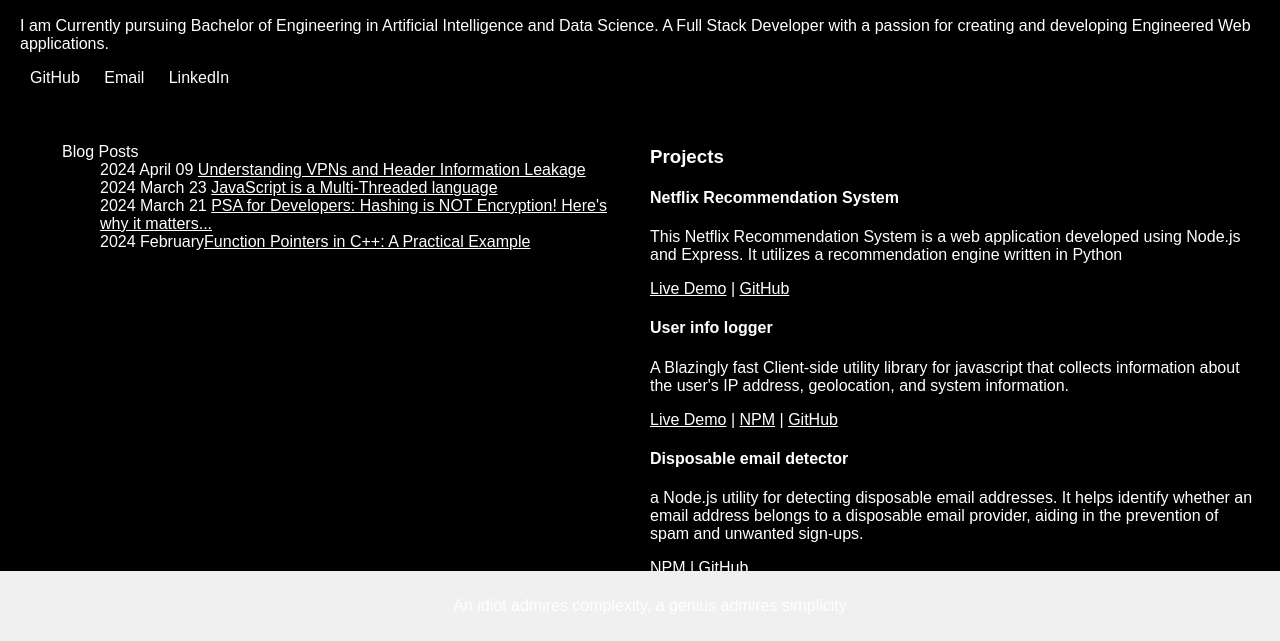
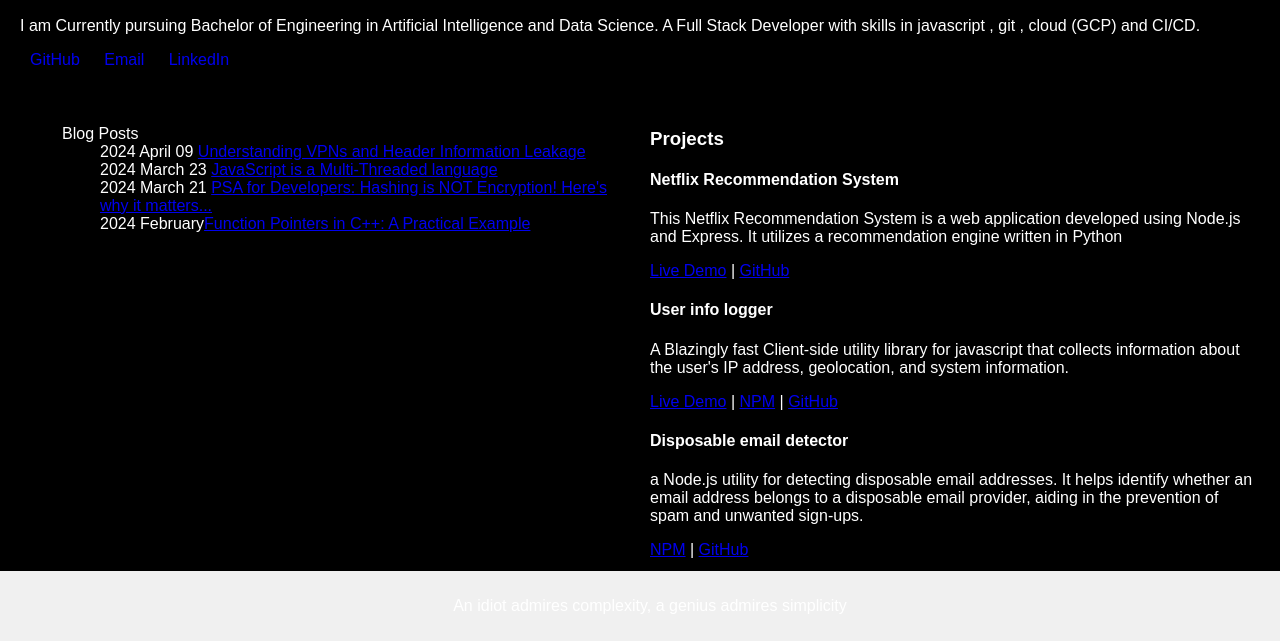
Before and after one commit to IntegerAlex/realtalkportfolio, a website: page public/index.html in a window 1280 px wide. Shown: the part 159-800 px from the top of the page. Drawn offline with Linux system fonts and the light colour scheme.

Commit message:
minor bugs

```diff
--- a/public/index.html
+++ b/public/index.html
@@ -13,12 +13,12 @@
         <h2>Engineer</h2>
         <p>
             I am Currently pursuing Bachelor of Engineering in Artificial Intelligence and Data Science.
-            A Full Stack Developer with a passion for creating and developing Engineered Web applications.
+            A Full Stack Developer with skills in javascript , git , cloud (GCP) and CI/CD.
         </p>
         <div id="social-links">
-            <a href="https://github.com/IntegerAlex">GitHub</a>
-            <a href="mailto:inquiry.akshatkotpalliwar@gmail.com">Email</a>
-            <a href="https://www.linkedin.com/in/akshat-kotpalliwar-554944258/">LinkedIn</a>
+            <a href="https://github.com/IntegerAlex" target="_blank">GitHub</a>
+            <a href="mailto:inquiry.akshatkotpalliwar@gmail.com" target="_blank">Email</a>
+            <a href="https://www.linkedin.com/in/akshat-kotpalliwar-554944258/" target="_blank">LinkedIn</a>
         </div>
     </div>
     <div id="container">
--- a/public/style.css
+++ b/public/style.css
@@ -3,13 +3,13 @@ body {
     font-family: Arial, sans-serif;
     margin: 0;
     padding: 0;
-	background-color: #000000;
-	color: #ffffff;
+    background-color: #000000;
+    color: #ffffff;
 }
 
-a {
-    color: #ffffff;
-}
+/* a {
+    color: #1c89ff; /* Original blue hyperlink color */
+/* } */
 
 /* Header Styles */
 #header {
@@ -56,7 +56,7 @@ a {
 }
 
 #social-links a:hover {
-    color: gray;
+    color: #1c89ff;
 }
 
 /* Project Styles */
```
